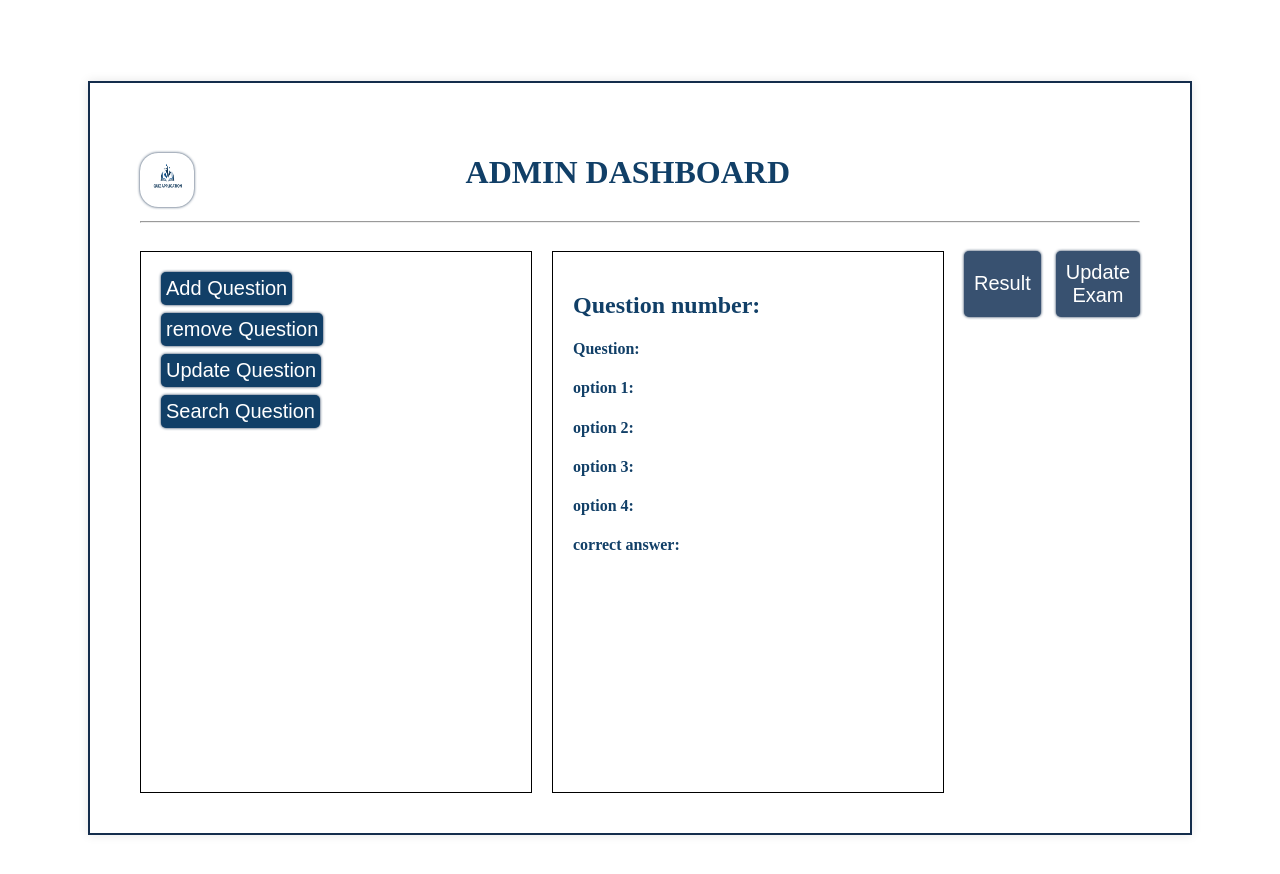
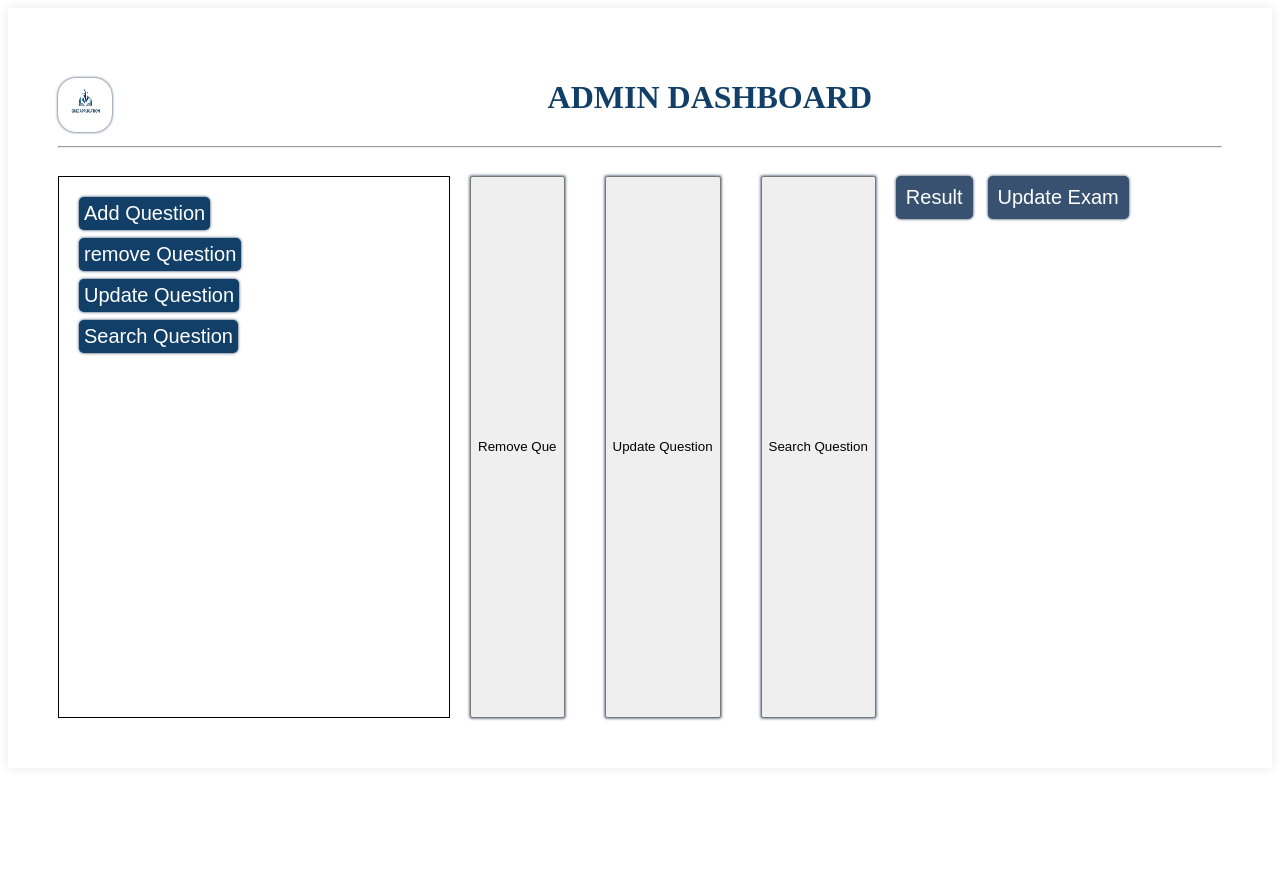
Before and after one commit to Rohan-3/QuizApp, a plain HTML site: page admin/admin.html in a window 1280 px wide. After the commit the page ends 800 px from the top, so only its background shows below. Drawn offline with Linux system fonts and the light colour scheme.

Commit message:
changes in Exam file

```diff
--- a/admin/admin.css
+++ b/admin/admin.css
@@ -1,10 +1,5 @@
 body
 {
-    display: flex;
-    align-items: center;
-    justify-content: center;
-    height: 100vh;
-    padding: 50px;
     font-family: 'Times New Roman', Times, serif;
     color: #113f67;
 }
@@ -12,9 +7,6 @@ body
 {
     padding: 50px;
     box-shadow: 0 0 10px rgba(0, 0, 0, 0.1);
-    border: 2px solid #142d4c;
-    width: 1000px;
-    height: 650px;
 }
 .update
 {
--- a/admin/admin.html
+++ b/admin/admin.html
@@ -47,15 +47,26 @@
                             <button class="fun" onclick="search()">search</button>
                         </div>
                     </div>
-                    <div class="qdisplay">
-                        <h2>Question number:<span id="qno"></span></h2>
-                        <h4>Question:<span id="qt"></span></h4>
-                        <h4>option 1:<span id="op1"></span></h4>
-                        <h4>option 2:<span id="op2"></span></h4>
-                        <h4>option 3:<span id="op3"></span></h4>
-                        <h4>option 4:<span id="op4"></span></h4>
-                        <h4>correct answer:<span id="cans"></span></h4>
-                        <h2 id="output"></h2>
+                    <button onclick="removediv()">Remove Que</button><br>
+                    <div class="removeqt" id="removeqt">
+                        <input type="text" placeholder="Question Number" id="rqno">
+                        <button class="fun" onclick="remove()">remove</button>
+                    </div>
+                    <button onclick="updatediv()">Update Question</button><br>
+                    <div class="updateqt" id="updateqt">
+                        <input type="text" placeholder="Question Number" id="uqno">
+                        <input type="text" placeholder="Question" id="uqt">
+                        <input type="text" placeholder="option 1" id="uop1">
+                        <input type="text" placeholder="option 2" id="uop2">
+                        <input type="text" placeholder="option 3" id="uop3">
+                        <input type="text" placeholder="option 4" id="uop4">
+                        <input type="text" placeholder="correct answer" id="ucans">
+                        <button class="fun" onclick="update()">update</button>
+                    </div>
+                    <button onclick="searchdiv()">Search Question</button>
+                    <div class="searchqt" id="searchqt">
+                        <input type="text" placeholder="Question Number" id="sqno">
+                        <button class="fun" onclick="search()">search</button>
                     </div>
                 </div>
                 <div class="result" id="result">
--- a/exam/exam.css
+++ b/exam/exam.css
@@ -10,6 +10,7 @@ body {
     justify-content: space-between;
     align-items: center;
     height: 150px;
+    border-bottom: 1px solid;
 }
 .logoDiv{
     width: 400px;
@@ -18,16 +19,35 @@ body {
     width: 240px;
     height: 200x;
     position: relative;
-    top: 0%;
+    bottom: 2%;
 }
+  .head{
+    display: flex;
+    justify-content: space-around;
+    width: 73%;
+  }
 
+  .support{
+    position: relative;
+    left: 10%;
+    background-color: #023f80;
+    color: rgb(255, 255, 255);
+    height: 50px;
+    padding: 15px;
+    border: none;
+    border-radius: 5px;
+  }
+  .support:hover{
+    background-color: #0d58a7;
+
+  }
   .main {
     border: 1px solid #ddd;
     border-radius: 5px;
     padding: 20px;
     width: 50%;
     position: absolute;
-    top: 30%;
+    top: 27%;
     left: 20%;
   }
 
@@ -42,13 +62,14 @@ body {
   }
 
   #time {
-    color: #999;
+    color: #00f339;
     font-size: 16px;
   }
 
-  hr {
-    margin: 15px 0;
-  }
+ .qhead{
+  position: relative;
+  left: 21%;
+ }
 
   #q {
     font-size: 20px;
@@ -95,9 +116,11 @@ body {
     padding: 13px;
     color: white;
   }
-
+  .b1:hover {
+    background-color: #065ab4;
+  }
   .b2:hover {
-    background-color: #0069d9;
+    background-color: #065ab4;
   }
   .submit{
     border: none;
@@ -112,3 +135,6 @@ body {
     font-size:large;
     margin-top: 1em;
 }
+.submit:hover{
+  background-color: #034b98;
+}
```
Also changed, not shown: exam/exam.html (+6 -1 lines), exam/exam.js (added).
